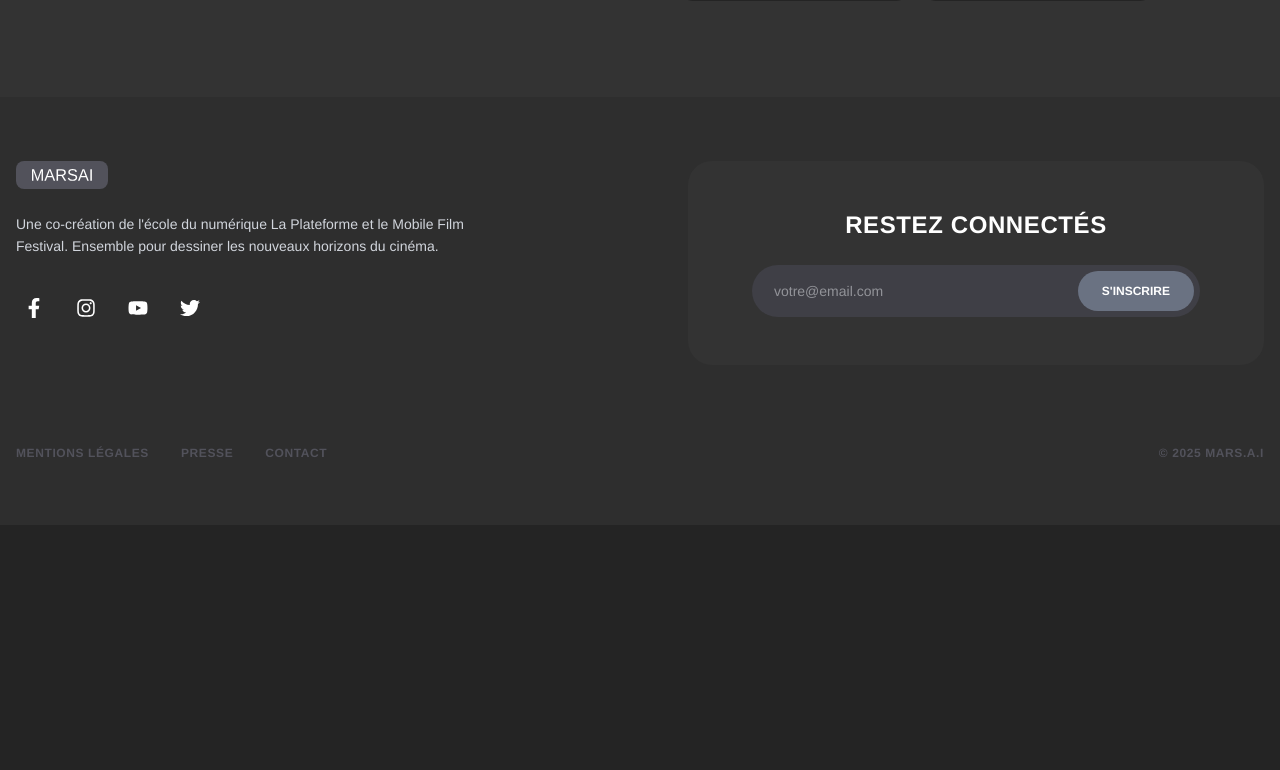
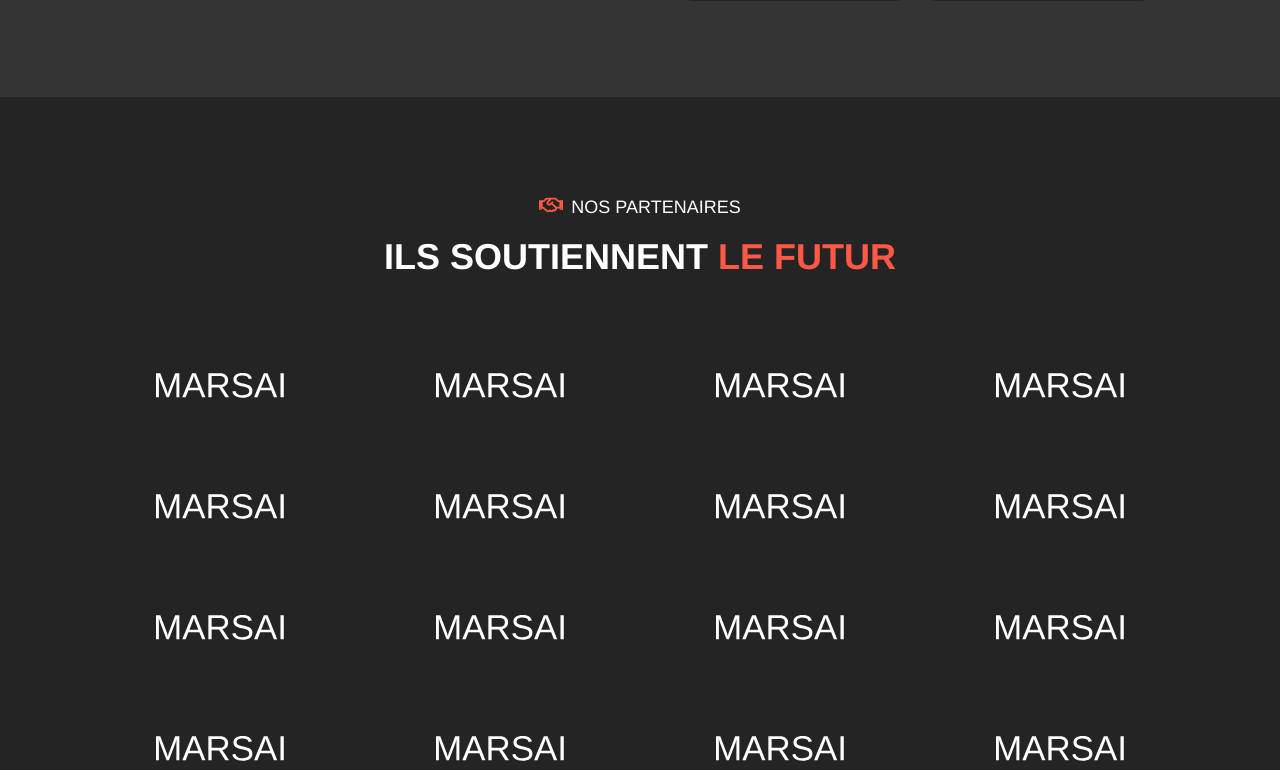
Before and after one commit to Gersho/marsai-front, a React (Vite) app: page / in a window 1280 px wide. Shown: the part 5910-6680 px from the top of the page. Before the commit the page ends 6435 px from the top, so only its background shows below. Built offline with nearby package versions, Linux system fonts and the light colour scheme.

Commit message:
partner section home page ok

```diff
--- /dev/null
+++ b/src/components/Partner.jsx
@@ -0,0 +1,42 @@
+import { FaRegHandshake } from 'react-icons/fa';
+import { Trans, useTranslation } from 'react-i18next';
+import marsai from '../assets/marsai-logo.svg';
+function Partner() {
+  const { t } = useTranslation();
+  return (
+    <section className="typography py-12 px-4 lg:py-24 text-white">
+      <div className="max-w-5xl mx-auto">
+        <div className="flex justify-center gap-2 mb-4">
+          <FaRegHandshake className="text-2xl text-accent" />
+          <p className="text-white uppercase text-lg">{t('partner.tag')}</p>
+        </div>
+        <h2 className="uppercase text-center text-4xl font-bold mb-18 lg:mb-24">
+          <Trans
+            i18nKey="partner.title"
+            components={[<strong key="highlight" className="text-accent" />]}
+          />
+        </h2>
+        <div className="grid grid-cols-2 md:grid-cols-4 place-items-center gap-12 md:gap-18 lg:gap-24">
+          <img src={marsai} alt="marsai" className="w-32" />
+          <img src={marsai} alt="marsai" className="w-32" />
+          <img src={marsai} alt="marsai" className="w-32" />
+          <img src={marsai} alt="marsai" className="w-32" />
+          <img src={marsai} alt="marsai" className="w-32" />
+          <img src={marsai} alt="marsai" className="w-32" />
+          <img src={marsai} alt="marsai" className="w-32" />
+          <img src={marsai} alt="marsai" className="w-32" />
+          <img src={marsai} alt="marsai" className="w-32" />
+          <img src={marsai} alt="marsai" className="w-32" />
+          <img src={marsai} alt="marsai" className="w-32" />
+          <img src={marsai} alt="marsai" className="w-32" />
+          <img src={marsai} alt="marsai" className="w-32" />
+          <img src={marsai} alt="marsai" className="w-32" />
+          <img src={marsai} alt="marsai" className="w-32" />
+          <img src={marsai} alt="marsai" className="w-32" />
+        </div>
+      </div>
+    </section>
+  );
+}
+
+export default Partner;
--- a/src/config/locales/en/translation.json
+++ b/src/config/locales/en/translation.json
@@ -122,5 +122,9 @@
     "description": "Based on the expertise of the Mobile Film Festival and the influence of La Plateforme.",
     "countriesRepresented": "Countries represented",
     "filmsSubmitted": "Films submitted"
+  },
+  "partner": {
+    "tag": "Our partners",
+    "title": "they support <0>the future</0>"
   }
 }
--- a/src/config/locales/fr/translation.json
+++ b/src/config/locales/fr/translation.json
@@ -122,5 +122,9 @@
     "description": "Basé sur l'expertise du Mobile Film Festival et le rayonnement de La Plateforme.",
     "countriesRepresented": "Pays représentés",
     "filmsSubmitted": "Films soumis"
+  },
+  "partner": {
+    "tag": "Nos partenaires",
+    "title": "ils soutiennent <0>le futur</0>"
   }
 }
--- a/src/pages/HomePage.jsx
+++ b/src/pages/HomePage.jsx
@@ -6,6 +6,7 @@ import FormatSelection from '../components/FormatSelection';
 import Conference from '../components/Conference';
 import LieuxPlateforme from '../components/LieuxPlateforme';
 import Chiffres from '../components/Chiffres';
+import Partner from '../components/Partner';
 
 function HomePage() {
   return (
@@ -18,6 +19,7 @@ function HomePage() {
       <Conference />
       <LieuxPlateforme />
       <Chiffres />
+      <Partner />
     </>
   );
 }
```
